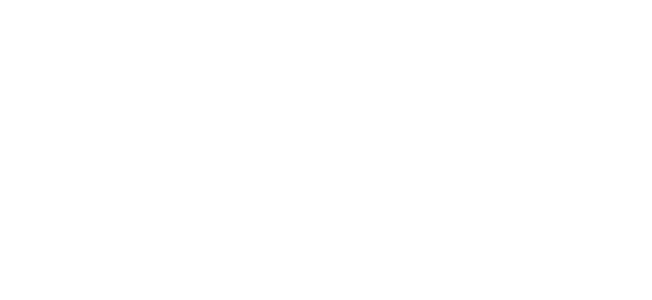
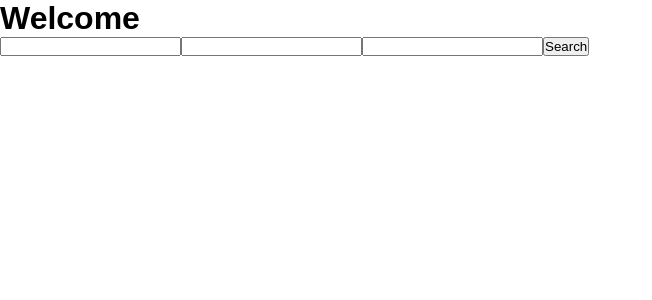
Before and after one commit to WeatherBird/WeatherApp2.0, a React app: page /dashboard in a window 1280 px wide. Before the commit this address had no page. Shown: the top 300 px of the page, without its empty margins (0-652 px from the left). Built offline with nearby package versions, Linux system fonts and the light colour scheme.

Commit message:
working on reducers

```diff
--- a/client/App.js
+++ b/client/App.js
@@ -3,6 +3,7 @@ import { BrowserRouter, Routes, Route } from "react-router-dom";
 import Login from './Login.js'
 import SignUp from './SignUp.js'
 import weatherApp from './App.js'
+import Dashboard from './Dashboard.js';
 
 // check cookie exists here
 // http://localhost:8080 vs http://localhost:8080/login
@@ -47,6 +48,7 @@ export default function App() {
         <Routes>
           <Route path ='/' element={<Login />}/>
           <Route path ='/signup' element={<SignUp />}/>
+          <Route path ='/dashboard' element={<Dashboard />}/>
         </Routes>
       </BrowserRouter>
     </div>
--- /dev/null
+++ b/client/Dashboard.js
@@ -0,0 +1,13 @@
+import React from 'react';
+import SearchBar from './components/SearchBar';
+
+const Dashboard = () => {
+    return (
+      <div id='dashboard'>
+        <h1>Welcome</h1>
+        <SearchBar />
+      </div>
+    )
+  };
+
+export default Dashboard;
--- a/client/Login.js
+++ b/client/Login.js
@@ -2,6 +2,8 @@ import React, { Component } from 'react';
 import ReactDOM, { render } from 'react-dom';
 import './styles/Login.css';
 import LoginBox from './components/LoginBox.jsx';
+import SearchBar from './components/SearchBar';
+
 // import { Link } from 'react-router-dom';
 // <Link to='/signup'>here</Link>
 // <span>Don't have an account? Sign up <a href='/login'>here</a></span>
@@ -10,6 +12,7 @@ const Login = () => {
     <div id='loginPage'>
       <h1>This is Login</h1>
       <LoginBox />
+      <SearchBar/>
     </div>
   )
 };
--- a/client/actions/actions.js
+++ b/client/actions/actions.js
@@ -1,4 +1,4 @@
-import * as types from './constants/actionTypes';
+import * as types from '../constants/actionTypes';
 
 export const addFavorite = newLocation => ({
   type: types.ADD_FAVORITE,
@@ -9,3 +9,8 @@ export const addFriend = friendId => ({
   type: types.ADD_FRIEND,
   payload: friendId,
 });
+
+export const searchForLocation = weatherData => ({
+  type: types.SEARCH_LOCATION,
+  payload: weatherData
+})
--- /dev/null
+++ b/client/components/SearchBar.js
@@ -0,0 +1,31 @@
+import React, { Component, useEffect } from 'react';
+import {searchForLocation} from '../actions/actions.js'
+
+const SearchBar = () => {
+    const clickSearch = (event) => {
+        let city = document.getElementById("city").value
+        // console.log('city: ', city)
+        let state = document.getElementById("state").value
+        // console.log('state: ', state)
+        let country = document.getElementById("country").value
+
+
+        fetch(`/http://api.airvisual.com/v2/city?city=${city}&state=${state}&country=${country}&key=${process.env.API_KEY}`)
+        .then(data => data.json())
+        .then((data) => {
+            searchForLocation(data)
+        })
+        .catch(error => console.log('error in search bar get request: ', error))
+    }
+
+    return (
+        <div id='dashboard'>
+            <input id='city' type='text' />
+            <input id='state' type='text' />
+            <input id='country' type='text'  />
+            <button onClick={clickSearch}>Search</button>
+        </div>
+    )
+}
+
+export default SearchBar
--- a/client/constants/actionTypes.js
+++ b/client/constants/actionTypes.js
@@ -1,2 +1,3 @@
 export const ADD_FAVORITE = 'ADD_FAVORITE';
 export const ADD_FRIEND = 'ADD_FRIEND';
+export const SEARCH_LOCATION = 'SEARCH_LOCATION';
--- /dev/null
+++ b/client/reducers/dashboardReducer.js
@@ -0,0 +1,46 @@
+import * as types from '../constants/actionTypes';
+
+const initialState = {
+    currentTemp: '',
+    currentAQI: '',
+    currentWindSpeed: '',
+    favorites: []
+};
+
+// {
+//     "ts": "2017-02-01T03:00:00.000Z",  //timestamp
+//     "aqius": 21, //AQI value based on US EPA standard
+//     "aqicn": 7, //AQI value based on China MEP standard
+//     "tp": 8, //temperature in Celsius
+//     "tp_min": 6, //minimum temperature in Celsius
+//     "pr": 976,  //atmospheric pressure in hPa
+//     "hu": 100, //humidity %
+//     "ws": 3, //wind speed (m/s)
+//     "wd": 313, //wind direction, as an angle of 360° (N=0, E=90, S=180, W=270)
+//     "ic": "10n" //weather icon code, see below for icon index
+//   },
+
+const dashboardReducer = (state = initialState, action) => {
+    let favorites;
+    switch (action.type) {
+        case types.SEARCH_LOCATION: {
+            const temp = payload.data.current.aqius
+            const airQ = payload.data.current.tp
+            const wind = payload.data.current.ws
+
+        return {
+            ...state,
+            currentTemp: temp,
+            currentAQI: airQ,
+            currentWindSpeed: wind
+            }
+
+        }
+
+        default: {
+            return state;
+          }
+    }
+}
+
+export default dashboardReducer
--- a/client/reducers/index.js
+++ b/client/reducers/index.js
@@ -14,12 +14,13 @@ import { combineReducers } from 'redux';
 // favorite places reducer
 // friends list reducer
 // import xReducer from './xReducer';
+import dashboardReducer from './dashboardReducer'
 
 
 // combine reducers
 const reducers = combineReducers({
   // if we had other reducers, they would go here
-  // favorites: favoritesReducer
+  main: dashboardReducer
 });
 
 // make the combined reducers available for import
--- a/package.json
+++ b/package.json
@@ -34,6 +34,7 @@
     "concurrently": "^7.0.0",
     "cross-env": "^7.0.3",
     "css-loader": "^6.7.1",
+    "dotenv-webpack": "^7.1.0",
     "file-loader": "^6.2.0",
     "sass-loader": "^12.6.0",
     "style-loader": "^3.3.1",
@@ -44,6 +45,7 @@
   "dependencies": {
     "bcrypt": "^5.0.1",
     "cors": "^2.8.5",
+    "dotenv": "^16.0.0",
     "express": "^4.17.3",
     "fs": "^0.0.1-security",
     "html-webpack-plugin": "^5.5.0",
--- a/webpack.config.js
+++ b/webpack.config.js
@@ -2,6 +2,8 @@ const path = require('path');
 // const webpack = require('webpack');
 const HtmlWebpackPlugin = require('html-webpack-plugin');
 const NodePolyfillPlugin = require('node-polyfill-webpack-plugin');
+const Dotenv = require('dotenv-webpack');
+
 //plugins [... , new NodePolyfillPlugin()]
 
 const buildPath = './build';
@@ -38,6 +40,16 @@ module.exports = {
       title: 'WeatherApp',
       template: 'client/html/index.html',
       filename: 'index.html'
+    }),
+    new Dotenv({
+      path: './.env', // load this now instead of the ones in '.env'
+      safe: false, // load '.env.example' to verify the '.env' variables are all set. Can also be a string to a different file.
+      allowEmptyValues: false, // allow empty variables (e.g. `FOO=`) (treat it as empty string, rather than missing)
+      systemvars: false, // load all the predefined 'process.env' variables which will trump anything local per dotenv specs.
+      silent: false, // hide any errors
+      defaults: false, // load '.env.defaults' as the default values if empty.
+      ignoreStub: false,
+      prefix: 'process.env.' // reference your env variables as 'import.meta.env.ENV_VAR'.
     })
   ],
 
```
Also changed, not shown: client/reducers/favoritesReducer.js (deleted), 2 other files (tests, documents, lock files or other folders).
